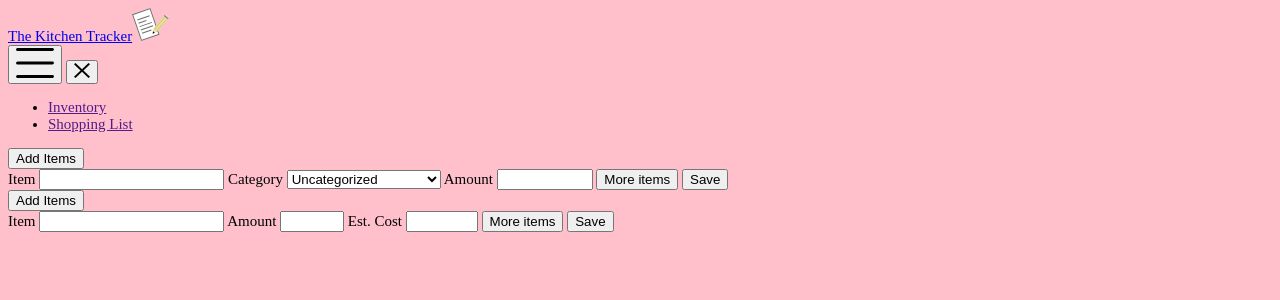
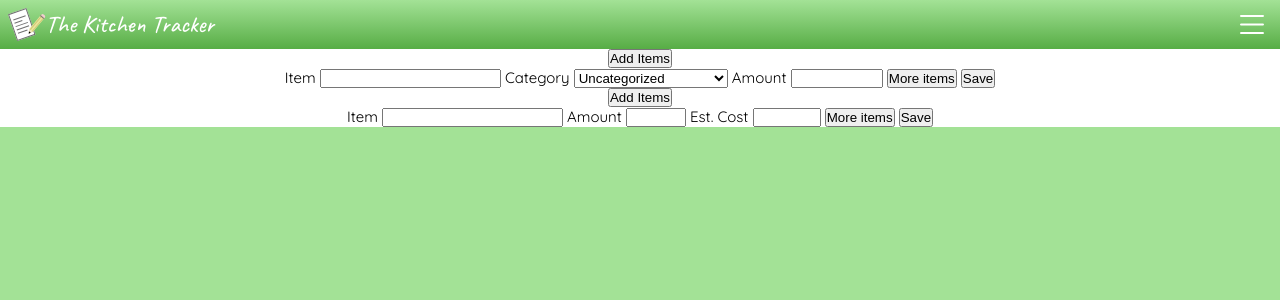
Before and after one commit to dstrickl7/inventory-tracker, a PHP site: page / in a window 1280 px wide. Shown: the top 300 px of the page. Run offline with PHP 8.4, Linux system fonts and the light colour scheme.

Commit message:
navbar styling

```diff
--- a/index.php
+++ b/index.php
@@ -7,8 +7,8 @@
     <title>Kitchen Inventory Tracker</title>
     <!-- Fonts -->
     <link rel="preconnect" href="https://fonts.googleapis.com">
-<link rel="preconnect" href="https://fonts.gstatic.com" crossorigin>
-<link href="https://fonts.googleapis.com/css2?family=Caveat:wght@500&family=Quicksand:wght@300;400;500&display=swap" rel="stylesheet">
+    <link rel="preconnect" href="https://fonts.gstatic.com" crossorigin>
+    <link href="https://fonts.googleapis.com/css2?family=Caveat:wght@500&family=Quicksand:wght@300;400;500&display=swap" rel="stylesheet">
 
 <!-- Stylesheet -->
 <link rel="stylesheet" href="../styles/style.css">
@@ -19,14 +19,14 @@
         <!-- Navbar -->
         <nav class="navbar">
             <div class="logo-container">
-                <a href="#" aria-label="homepage">The Kitchen Tracker<img src="../styles/icons/shopping-list.svg" alt="The Kitchen Tracker"></a>
+                <a href="#" aria-label="homepage" class="logo-text"><img src="../styles/icons/shopping-list.svg" alt="The Kitchen Tracker" class="logo-img">The Kitchen Tracker</a>
             </div>
             <div class="nav-icon-container">
-                <button>
-                    <img src="../styles/icons/hamburger.svg" alt="open menu">
+                <button class="nav-icon hamburger">
+                    <img src="../styles/icons/hamburger.svg" alt="open menu" class="nav-icon-img">
                 </button>
-                <button>
-                    <img src="../styles/icons/icon-close.svg" alt="close menu">
+                <button class="nav-icon close">
+                    <img src="../styles/icons/icon-close.svg" alt="close menu" class="nav-icon-img">
                 </button>
             </div>
             <div class="navlist-container">
--- /dev/null
+++ b/styles/_navbar.scss
@@ -0,0 +1,84 @@
+@use "./utilities";
+
+.navbar {
+  background: linear-gradient(utilities.$lgreen, utilities.$green);
+  width: 100%;
+  @include utilities.flex(space-between, center);
+}
+
+// Logo and log container
+.logo-container {
+  @include utilities.flex(center, flex-start);
+  width: 60%;
+  padding: 0.5rem;
+  a {
+    text-align: center;
+  }
+}
+.logo-text {
+  text-decoration: none;
+  color: utilities.$white;
+  font-size: 1.5rem;
+  font-family: utilities.$caveat;
+  @include utilities.flex(center, flex-start);
+}
+
+// Hamburger and close icon
+.nav-icon-container {
+  @include utilities.flex(center, flex-end);
+  width: 40%;
+  padding: 0.5rem;
+}
+.nav-icon {
+  border: none;
+  background-color: transparent;
+}
+
+.nav-icon-img {
+  width: 1.5rem;
+  fill {
+    color: utilities.$white;
+    background-color: utilities.$white;
+  }
+}
+
+.hamburger {
+  display: flex;
+  margin-right: 0.5rem;
+}
+
+.hamburger.active {
+  display: none;
+}
+
+.close {
+  display: none;
+}
+
+.close.active {
+  display: flex;
+  z-index: 11;
+  width: 0.75rem;
+  margin: 0.5rem;
+}
+// Navlist container and navlist
+.navlist-container {
+  display: none;
+}
+.navlist-container.active {
+  @include utilities.flex(center, center);
+  position: fixed;
+  right: 0;
+  background-color: utilities.$white;
+  height: 100vh;
+  padding: 0 1rem;
+  z-index: 10;
+}
+.navlink {
+  text-decoration: none;
+  color: utilities.$black;
+}
+.navitem {
+  list-style: none;
+  padding: 0.5rem 0;
+}
--- a/styles/style.css
+++ b/styles/style.css
@@ -1,10 +1,138 @@
+.btn {
+  text-align: center;
+  border: none;
+  padding: 1.5rem;
+}
+
+.navbar {
+  background: linear-gradient(#a3e296, #57ad45);
+  width: 100%;
+  display: flex;
+  flex-direction: row;
+  justify-content: center;
+  align-items: space-between;
+}
+
+.logo-container {
+  display: flex;
+  flex-direction: row;
+  justify-content: flex-start;
+  align-items: center;
+  width: 60%;
+  padding: 0.5rem;
+}
+.logo-container a {
+  text-align: center;
+}
+
+.logo-text {
+  text-decoration: none;
+  color: #ffffff;
+  font-size: 1.5rem;
+  font-family: "Caveat", cursive;
+  display: flex;
+  flex-direction: row;
+  justify-content: flex-start;
+  align-items: center;
+}
+
+.nav-icon-container {
+  display: flex;
+  flex-direction: row;
+  justify-content: flex-end;
+  align-items: center;
+  width: 40%;
+  padding: 0.5rem;
+}
+
+.nav-icon {
+  border: none;
+  background-color: transparent;
+}
+
+.nav-icon-img {
+  width: 1.5rem;
+}
+.nav-icon-img fill {
+  color: #ffffff;
+  background-color: #ffffff;
+}
+
+.hamburger {
+  display: flex;
+  margin-right: 0.5rem;
+}
+
+.hamburger.active {
+  display: none;
+}
+
+.close {
+  display: none;
+}
+
+.close.active {
+  display: flex;
+  z-index: 11;
+  width: 0.75rem;
+  margin: 0.5rem;
+}
+
+.navlist-container {
+  display: none;
+}
+
+.navlist-container.active {
+  display: flex;
+  flex-direction: row;
+  justify-content: center;
+  align-items: center;
+  position: fixed;
+  right: 0;
+  background-color: #ffffff;
+  height: 100vh;
+  padding: 0 1rem;
+  z-index: 10;
+}
+
+.navlink {
+  text-decoration: none;
+  color: #000000;
+}
+
+.navitem {
+  list-style: none;
+  padding: 0.5rem 0;
+}
+
 * {
   box-sizing: border-box;
+  margin: 0;
+  padding: 0;
 }
 
 body {
   font-size: 15px;
-  background-color: pink;
+  font-family: "Quicksand", sans-serif;
+  background-color: #a3e296;
+}
+
+.container {
+  background-color: #ffffff;
+  display: flex;
+  flex-direction: column;
+  justify-content: center;
+  align-items: center;
+}
+
+.overlay.active {
+  background-color: #000000;
+  opacity: 70%;
+  width: 100%;
+  height: 100%;
+  position: absolute;
+  top: 0;
+  z-index: 5;
 }
 
 /*# sourceMappingURL=style.css.map */
--- a/styles/style.scss
+++ b/styles/style.scss
@@ -1,10 +1,35 @@
 @use "./utilities";
+@use "navbar";
 
 * {
   box-sizing: border-box;
+  margin: 0;
+  padding: 0;
 }
 
 body {
   font-size: 15px;
-  background-color: pink;
+  font-family: utilities.$quicksand;
+  background-color: utilities.$lgreen;
 }
+
+.container {
+  background-color: utilities.$white;
+  @include utilities.flex(center, center, column);
+}
+
+.overlay.active {
+  background-color: utilities.$black;
+  opacity: 70%;
+  width: 100%;
+  height: 100%;
+  position: absolute;
+  top: 0;
+  z-index: 5;
+}
+
+.main-container {
+}
+
+.add-container {
+}
--- /dev/null
+++ b/styles/utilities/_buttons.scss
@@ -0,0 +1,5 @@
+.btn {
+  text-align: center;
+  border: none;
+  padding: 1.5rem;
+}
--- a/styles/utilities/index.scss
+++ b/styles/utilities/index.scss
@@ -1,3 +1,4 @@
 @forward "fonts";
 @forward "colors";
 @forward "mixins";
+@forward "buttons";
```
Also changed, not shown: styles/icons/hamburger.svg, styles/icons/icon-close.svg, 1 other file.
